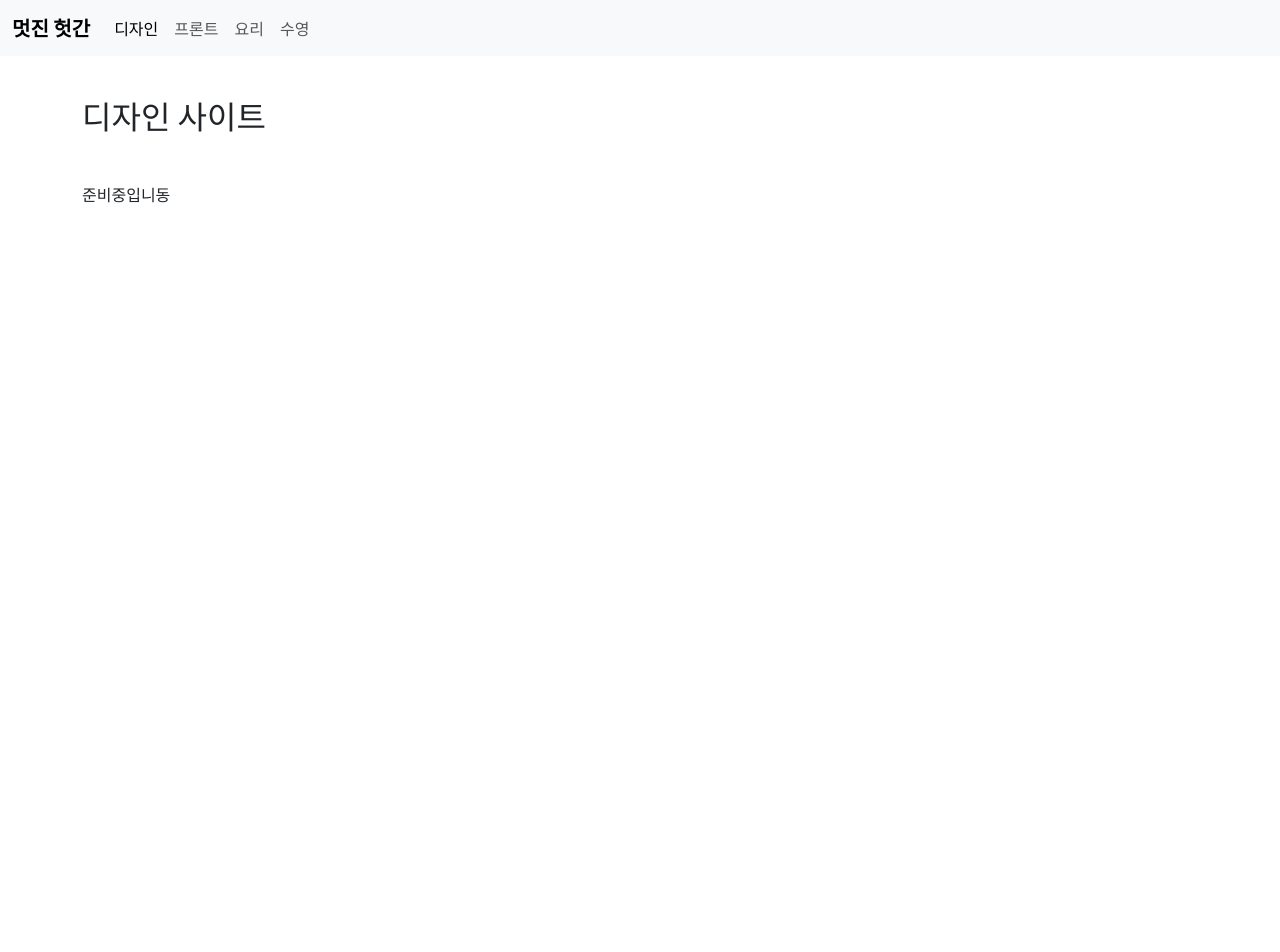
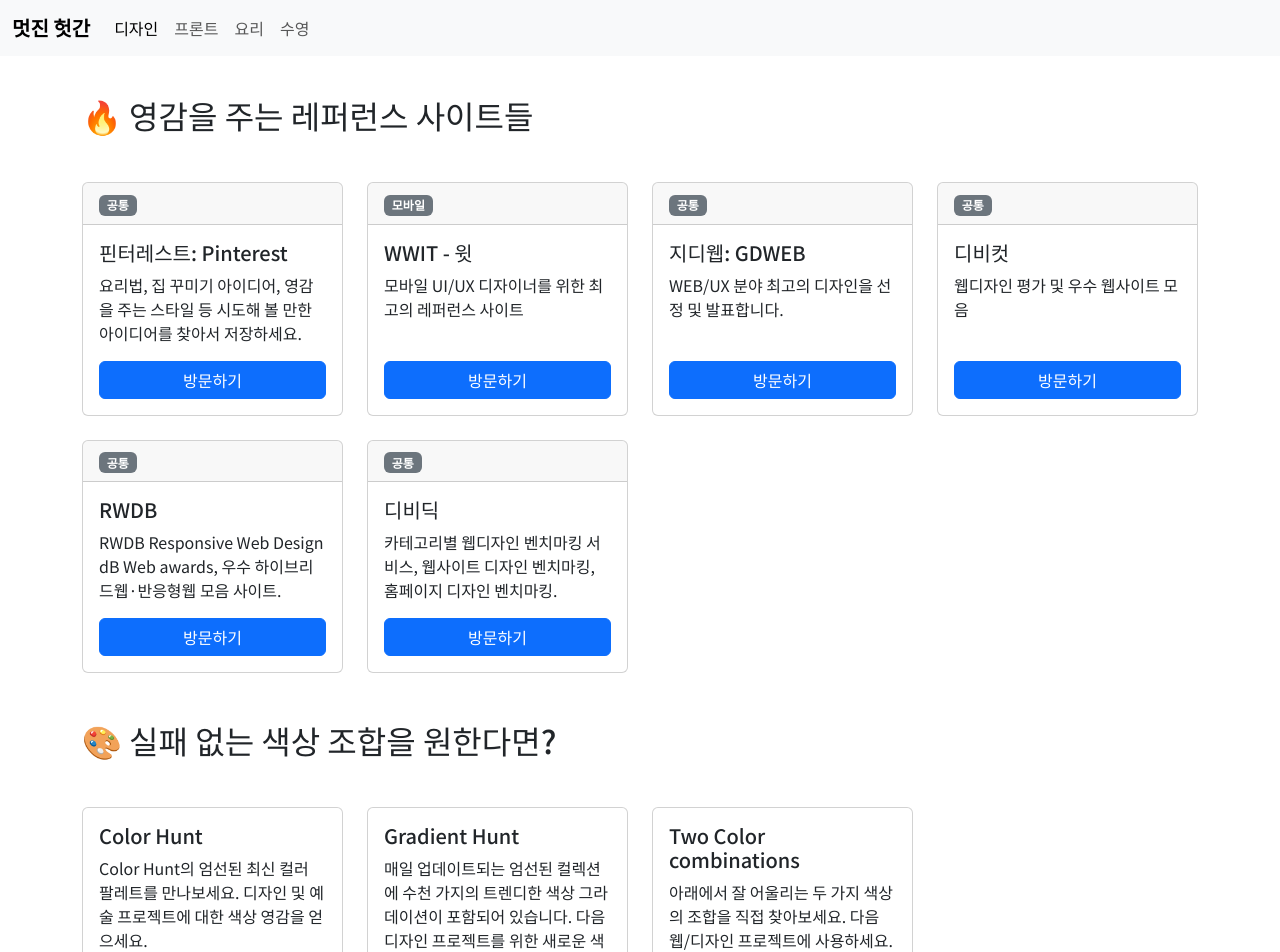
Before and after one commit to sanggusseu/beautiful-shed, a Vue app: page / in a window 1280 px wide. Shown: the top 952 px of the page. Before the commit the page ends 800 px from the top, so only its background shows below. Built offline with nearby package versions, Linux system fonts and the light colour scheme.

Commit message:
Design 페이지 설정

```diff
--- /dev/null
+++ b/src/data/design.js
@@ -0,0 +1,64 @@
+const references = [
+	{
+		type: '공통',
+		title: '핀터레스트: Pinterest',
+		text: '요리법, 집 꾸미기 아이디어, 영감을 주는 스타일 등 시도해 볼 만한 아이디어를 찾아서 저장하세요.',
+		url: 'https://kr.pinterest.com/',
+	},
+	{
+		type: '모바일',
+		title: 'WWIT - 윗',
+		text: '모바일 UI/UX 디자이너를 위한 최고의 레퍼런스 사이트',
+		url: 'https://wwit.design/',
+	},
+	{
+		type: '공통',
+		title: '지디웹: GDWEB',
+		text: 'WEB/UX 분야 최고의 디자인을 선정 및 발표합니다.',
+		url: 'https://www.gdweb.co.kr/main/',
+	},
+	{
+		type: '공통',
+		title: '디비컷',
+		text: '웹디자인 평가 및 우수 웹사이트 모음',
+		url: 'https://www.dbcut.com/',
+	},
+	{
+		type: '공통',
+		title: 'RWDB',
+		text: 'RWDB Responsive Web Design dB Web awards, 우수 하이브리드웹·반응형웹 모음 사이트.',
+		url: 'http://rwdb.kr/',
+	},
+	{
+		type: '공통',
+		title: '디비딕',
+		text: '카테고리별 웹디자인 벤치마킹 서비스, 웹사이트 디자인 벤치마킹, 홈페이지 디자인 벤치마킹.',
+		url: 'http://dbdic.co.kr/',
+	},
+];
+
+const colors = [
+	{
+		title: 'Color Hunt',
+		text: 'Color Hunt의 엄선된 최신 컬러 팔레트를 만나보세요. 디자인 및 예술 프로젝트에 대한 색상 영감을 얻으세요.',
+		url: 'https://colorhunt.co/',
+	},
+	{
+		title: 'Gradient Hunt',
+		text: '매일 업데이트되는 엄선된 컬렉션에 수천 가지의 트렌디한 색상 그라데이션이 포함되어 있습니다. 다음 디자인 프로젝트를 위한 새로운 색상 그라데이션을 얻고 모든 내용을 저장하세요',
+		url: 'https://gradienthunt.com/',
+	},
+	{
+		title: 'Two Color combinations',
+		text: '아래에서 잘 어울리는 두 가지 색상의 조합을 직접 찾아보세요. 다음 웹/디자인 프로젝트에 사용하세요.',
+		url: 'https://2colors.colorion.co/',
+	},
+];
+
+export const fetchReferences = () => {
+	return references;
+};
+
+export const fetchColors = () => {
+	return colors;
+};
--- a/src/views/DesignView.vue
+++ b/src/views/DesignView.vue
@@ -1,13 +1,40 @@
 <template>
 	<SectionRow>
-		<SectionTitle>디자인 사이트</SectionTitle>
-		<p>준비중입니동</p>
+		<SectionTitle>🔥 영감을 주는 레퍼런스 사이트들</SectionTitle>
+		<FeaturedCard
+			v-for="(reference, i) in references"
+			:key="i"
+			:type="reference.type"
+			:title="reference.title"
+			:text="reference.text"
+			:url="reference.url"
+		>
+		</FeaturedCard>
+	</SectionRow>
+	<SectionRow>
+		<SectionTitle>🎨 실패 없는 색상 조합을 원한다면?</SectionTitle>
+		<NormalCard
+			v-for="(color, i) in colors"
+			:title="color.title"
+			:text="color.text"
+			:url="color.url"
+			:key="i"
+		></NormalCard>
 	</SectionRow>
 </template>
 
 <script setup>
+import FeaturedCard from '@/components/FeaturedCard.vue';
+import NormalCard from '@/components/NormalCard.vue';
 import SectionRow from '@/components/SectionRow.vue';
 import SectionTitle from '@/components/SectionTitle.vue';
+import { fetchColors, fetchReferences } from '@/data/design';
+import { ref } from 'vue';
+
+const references = ref([]);
+const colors = ref([]);
+references.value = fetchReferences();
+colors.value = fetchColors();
 </script>
 
 <style lang="scss" scoped></style>
```
